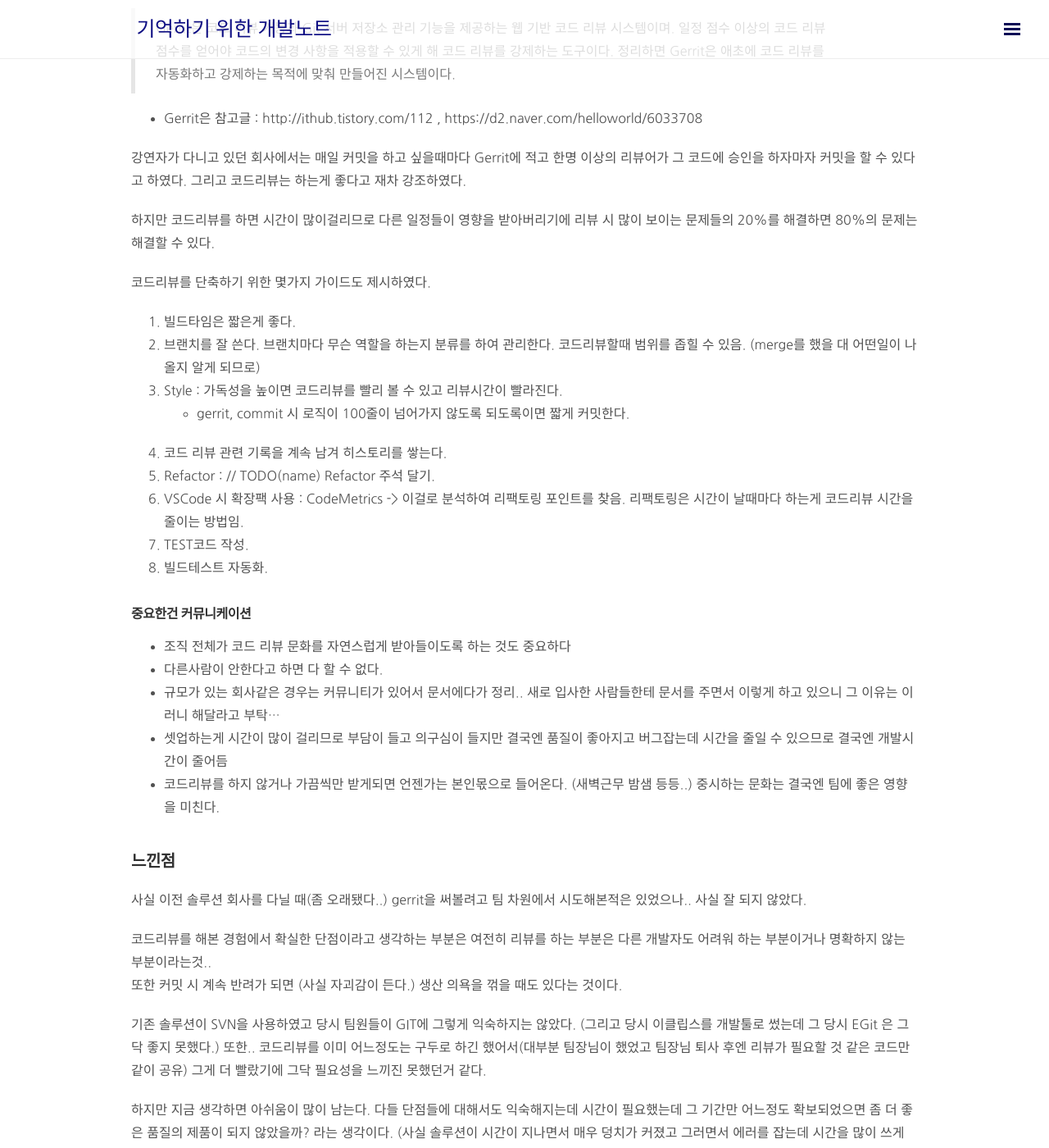
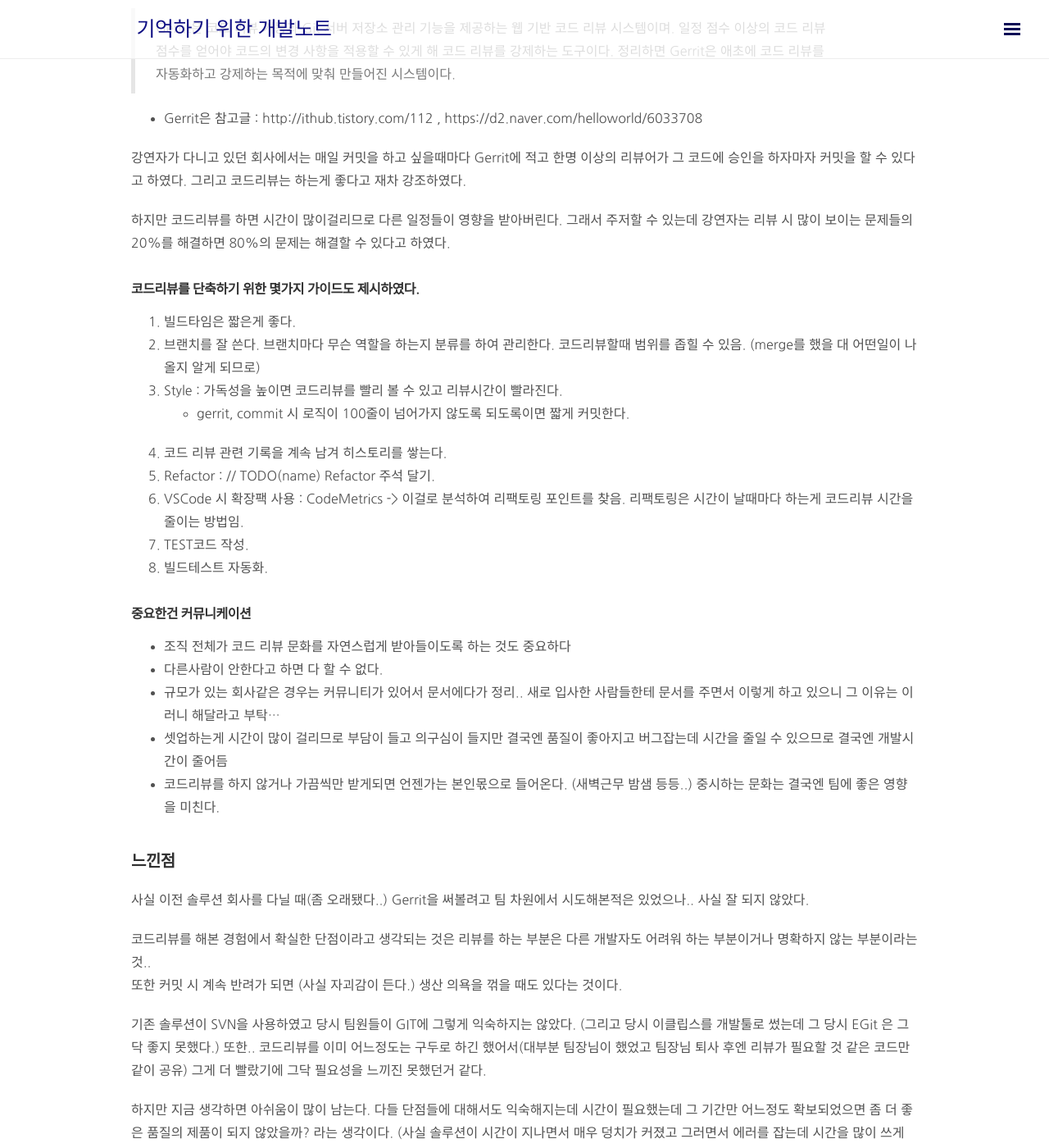
Before and after one commit to jmlim/jmlim.github.com, a Jekyll site: the page built from _posts/2018-12-17-masocon-2080.md, in a window 1280 px wide and 1400 px high, scrolled down 989 px. Shown: the whole window at 82% size. Built offline with Jekyll 4.4.1, drawn with Linux system fonts in a browser that asks for light colours; nearby versions of some CDN libraries; comment, search, counter and statistics services are not loaded.

Commit message:
문맥 수정.

```diff
--- a/_posts/2018-12-17-masocon-2080.md
+++ b/_posts/2018-12-17-masocon-2080.md
@@ -43,10 +43,11 @@ tags: [MASOCON, 마소콘, 2080 라이프, 기술부채, 코드리뷰, Gerrit]
 강연자가 다니고 있던 회사에서는 매일 커밋을 하고 싶을때마다 Gerrit에 적고 한명 이상의 리뷰어가 그 코드에 승인을 하자마자 커밋을 할 수 있다고 하였다.
 그리고 코드리뷰는 하는게 좋다고 재차 강조하였다.
 
-하지만 코드리뷰를 하면 시간이 많이걸리므로 다른 일정들이 영향을 받아버리기에
-리뷰 시 많이 보이는 문제들의 20%를 해결하면 80%의 문제는 해결할 수 있다.
+하지만 코드리뷰를 하면 시간이 많이걸리므로 다른 일정들이 영향을 받아버린다.
+그래서 주저할 수 있는데 강연자는 리뷰 시 많이 보이는 문제들의 20%를 해결하면 80%의 문제는 해결할 수 있다고 하였다.
 
-코드리뷰를 단축하기 위한 몇가지 가이드도 제시하였다.
+### 코드리뷰를 단축하기 위한 몇가지 가이드도 제시하였다.
+
 1. 빌드타임은 짧은게 좋다.
 2. 브랜치를 잘 쓴다. 브랜치마다 무슨 역할을 하는지 분류를 하여 관리한다. 코드리뷰할때 범위를 좁힐 수 있음. (merge를 했을 대 어떤일이 나올지 알게 되므로)
 3. Style : 가독성을 높이면 코드리뷰를 빨리 볼 수 있고 리뷰시간이 빨라진다.
@@ -67,9 +68,9 @@ tags: [MASOCON, 마소콘, 2080 라이프, 기술부채, 코드리뷰, Gerrit]
 
 느낀점
 --
-사실 이전 솔루션 회사를 다닐 때(좀 오래됐다..) gerrit을 써볼려고 팀 차원에서 시도해본적은 있었으나.. 사실 잘 되지 않았다.
+사실 이전 솔루션 회사를 다닐 때(좀 오래됐다..) Gerrit을 써볼려고 팀 차원에서 시도해본적은 있었으나.. 사실 잘 되지 않았다.
 
-코드리뷰를 해본 경험에서 확실한 단점이라고 생각하는 부분은 여전히 리뷰를 하는 부분은 다른 개발자도 어려워 하는 부분이거나 명확하지 않는 부분이라는것..
+코드리뷰를 해본 경험에서 확실한 단점이라고 생각되는 것은 리뷰를 하는 부분은 다른 개발자도 어려워 하는 부분이거나 명확하지 않는 부분이라는것..
 <br>또한 커밋 시 계속 반려가 되면 (사실 자괴감이 든다.) 생산 의욕을 꺾을 때도 있다는 것이다.
 
 기존 솔루션이 SVN을 사용하였고 당시 팀원들이 GIT에 그렇게 익숙하지는 않았다. (그리고 당시 이클립스를 개발툴로 썼는데 그 당시 EGit 은 그닥 좋지 못했다.)
```
